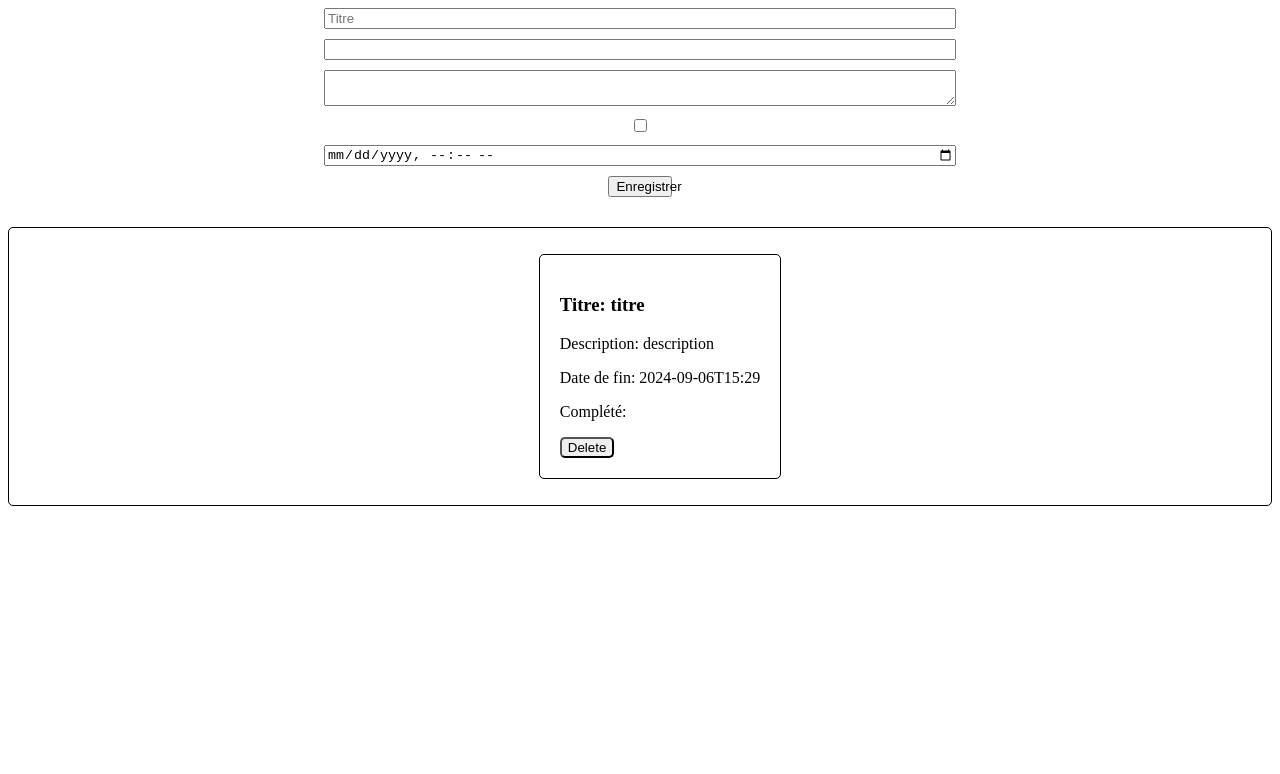
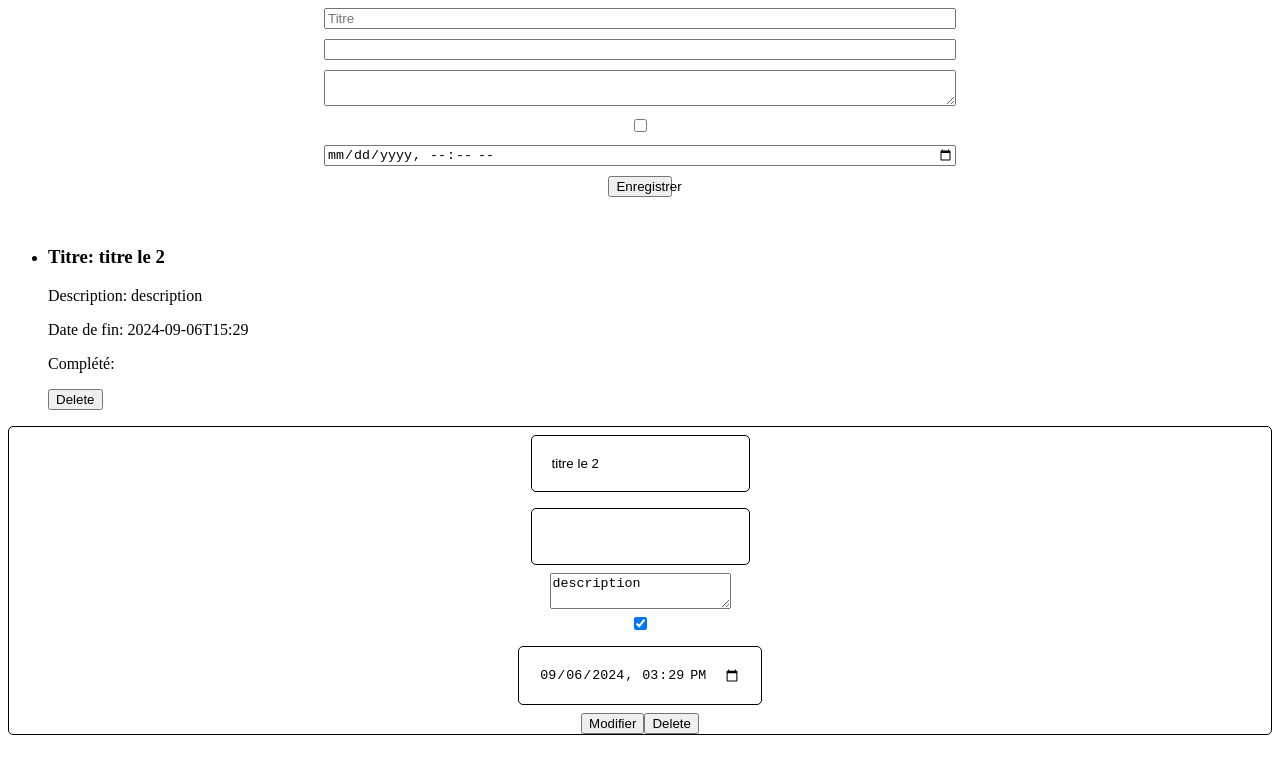
Before and after one commit to TFuZion/Trello_Clone, a Vue app in the folder TrelloClone/: page /card in a window 1280 px wide. Shown: the top 774 px of the page. Built offline with nearby package versions, Linux system fonts and the light colour scheme; data requests are answered from the project's data file.

Commit message:
✨ modification d'une tâche en mode tarpin bien

```diff
--- a/TrelloClone/db/card.json
+++ b/TrelloClone/db/card.json
@@ -2,7 +2,7 @@
   "cards": [
     {
       "id": "3355",
-      "title": "titre",
+      "title": "titre le 2",
       "image": "",
       "description": "description",
       "endDate": "2024-09-06T15:29"
--- a/TrelloClone/src/components/Card.vue
+++ b/TrelloClone/src/components/Card.vue
@@ -9,17 +9,68 @@
         <button @click="handleRemove(c.id)">Delete</button>
       </li>
     </ul>
+    <section class="cardForm" v-if="cards">
+      <Form
+        class="input-card"
+        @submit="handleSubmit"
+        v-for="c in cards"
+        :key="c.id"
+      >
+        <Field name="id" style="display: none" :model-value="c.id" />
+        <Field
+          type="text"
+          placeholder="Titre"
+          id="title"
+          name="title"
+          :model-value="c.title"
+        >
+        </Field>
+        <Field type="url" id="image" name="image" :model-value="c.image" />
+        <Field
+          as="textarea"
+          id="description"
+          name="description"
+          :model-value="c.description"
+        ></Field>
+        <Field
+          type="checkbox"
+          id="isDone"
+          name="isDone"
+          :model-value="c.isDone"
+        ></Field>
+        <Field
+          type="datetime-local"
+          id="endDate"
+          name="endDate"
+          :model-value="c.endDate"
+        ></Field>
+        <div class="btn-gtp">
+          <button type="submit">Modifier</button>
+          <button @click="handleRemove(c.id)">Delete</button>
+        </div>
+      </Form>
+    </section>
   </section>
 </template>
 
 <script setup>
+import { ref } from "vue";
+import { Field, Form } from "vee-validate";
+import { storeToRefs } from "pinia";
+
 import { useDeleteCard } from "@/composables/useCards";
 import { useCard } from "@/composables/useCards";
-import { storeToRefs } from "pinia";
+import { useUpdateCard } from "@/composables/useCards";
 
 const { load } = useCard();
 const { cards } = storeToRefs(useCard());
 const { remove } = useDeleteCard();
+const { update } = useUpdateCard();
+
+async function handleSubmit(formValues) {
+  await update(formValues.id, formValues);
+  load();
+}
 
 async function handleRemove(id) {
   await remove(id);
@@ -28,27 +79,28 @@ async function handleRemove(id) {
 </script>
 
 <style scoped>
-.card {
+/* Card FORM */
+.cardForm {
   display: flex;
   flex-direction: column;
   border: 1px solid black;
   border-radius: 5px;
 }
-.card ul {
-  list-style: none;
+.input-card {
   display: flex;
   flex-direction: column;
   align-items: center;
   justify-content: center;
 }
-.card li {
-  gap: 20px;
+.input-card input {
   border: 1px solid black;
   padding: 20px;
-  margin: 10px;
+  margin: 8px;
   border-radius: 5px;
 }
-.card button {
-  border-radius: 5px;
+.btn-grp {
+  display: flex;
+  flex-direction: row;
+  justify-content: space-around;
 }
 </style>
--- a/TrelloClone/src/components/CardForm.vue
+++ b/TrelloClone/src/components/CardForm.vue
@@ -33,7 +33,6 @@ import { ref } from "vue";
 import { Field, Form } from "vee-validate";
 import { useCreateCard } from "@/composables/useCards";
 import { useCard } from "@/composables/useCards";
-import { useUpdateCard } from "@/composables/useCards";
 import CardVue from "@/components/Card.vue";
 
 const { create } = useCreateCard();
--- a/TrelloClone/src/composables/useCards.js
+++ b/TrelloClone/src/composables/useCards.js
@@ -51,7 +51,7 @@ export function useCreateCard() {
 export function useUpdateCard() {
   async function update(id, card) {
     try {
-      const res = await axios.put(API + id, card);
+      const res = await axios.put(API + "/" + id, card);
       return res.data;
     } catch (e) {
       console.log(e);
```
